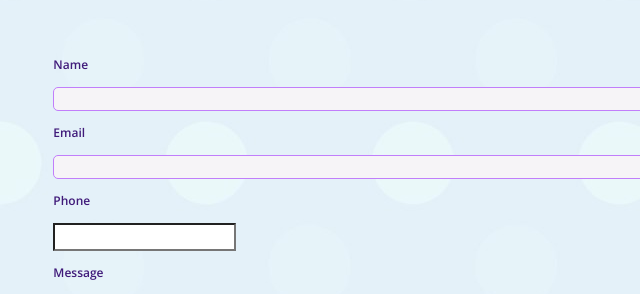
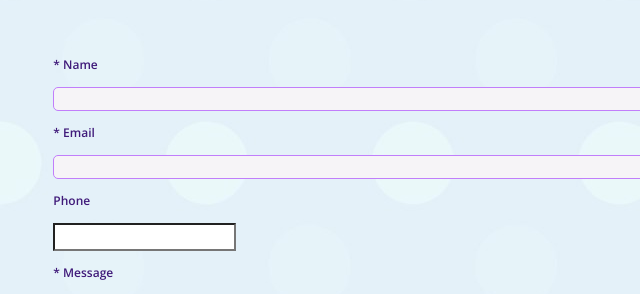
Before and after one commit to JSMarsh813/Portfolio, a plain HTML site: page index.html in a window 1280 px wide. Shown: the part 3141-3435 px from the top of the page, 0-640 px from the left. Drawn offline with nearby package versions, Linux system fonts and the light colour scheme; a script that the page names is missing.

Commit message:
made some forms required

```diff
--- a/index.html
+++ b/index.html
@@ -195,12 +195,12 @@
 						<form name="contact" method="POST" data-netlify="true">
 							<div class="fields">
 								<div class="field">
-									<label for="name">Name</label>
-									<input type="text" name="name" id="name" />
+									<label for="name">* Name</label>
+									<input type="text" name="name" id="name" required/>
 								</div>
 								<div class="field">
-									<label for="email">Email</label>
-									<input type="text" name="email" id="email" />
+									<label for="email">* Email</label>
+									<input type="text" name="email" id="email" required/>
 								</div>
 
 								<div class="field">
@@ -209,8 +209,8 @@
 								</div>
 
 								<div class="field">
-									<label for="message">Message</label>
-									<textarea name="message" id="message" rows="3"></textarea>
+									<label for="message">* Message</label>
+									<textarea name="message" id="message" rows="3" required></textarea>
 								</div>
 							</div>
 							<ul class="actions">
```
